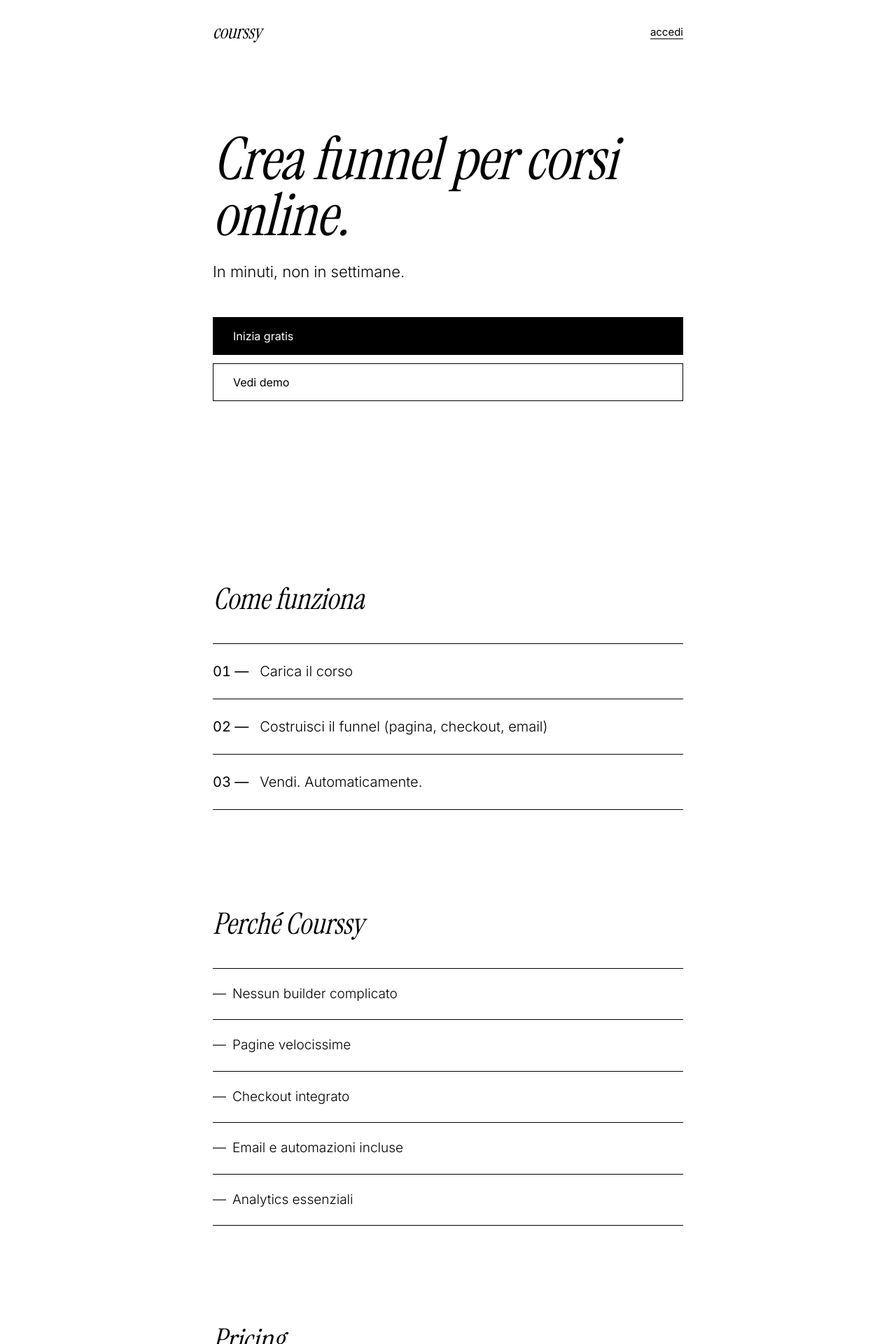
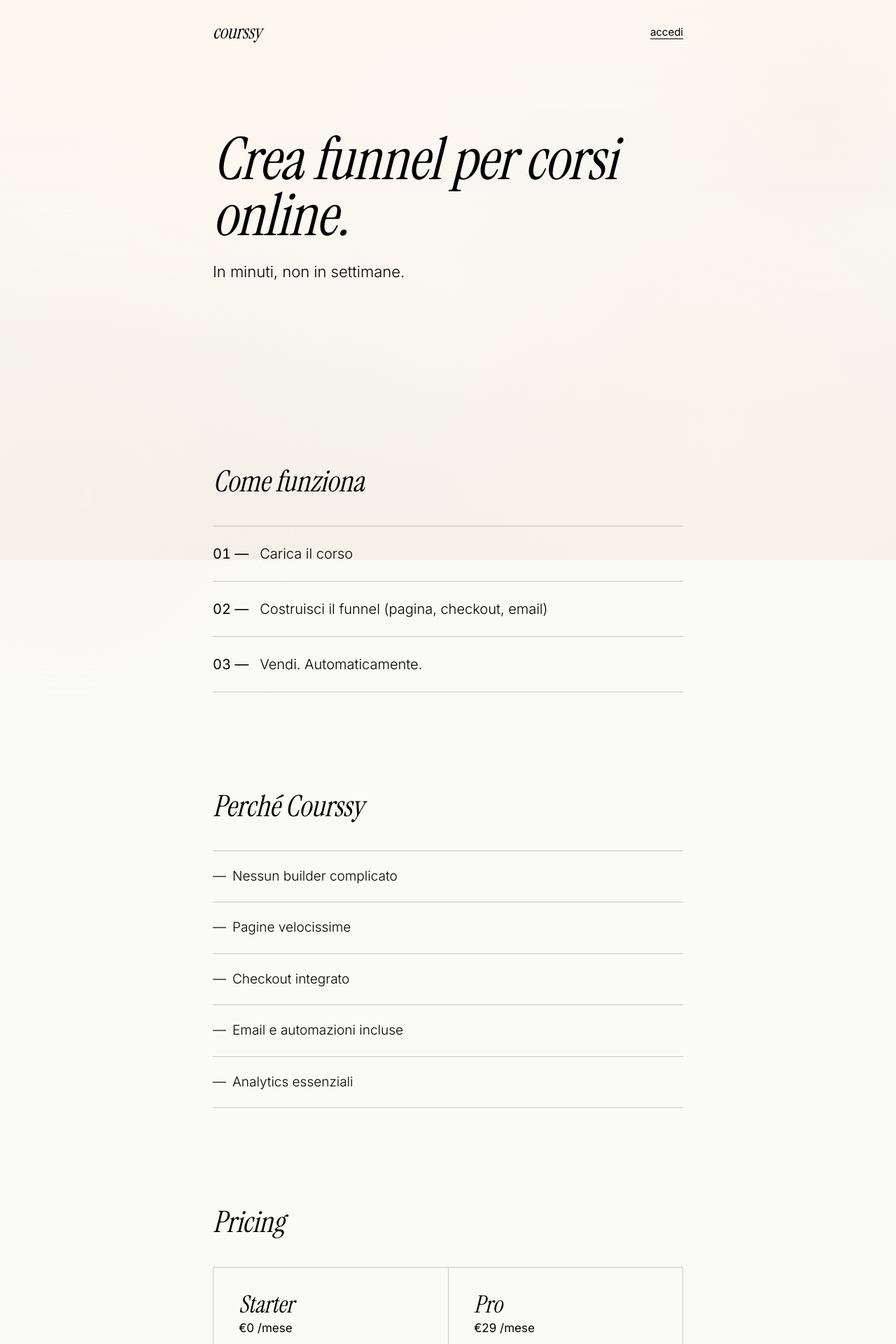
Before and after one commit to Marcuss-ops/Courser, a Next.js app: page / in a window 1280 px wide. Shown: the top 1920 px of the page at 70% size. Built offline with nearby package versions, Linux system fonts and the light colour scheme; no server answers.

Commit message:
style: remove hero buttons and add soft beige gradient blur background for modern premium look

```diff
--- a/src/app/page.tsx
+++ b/src/app/page.tsx
@@ -19,9 +19,51 @@ const inter = Inter({
 export default function HomePage() {
   return (
     <div
-      className={`${instrumentSerif.variable} ${inter.variable} min-h-screen bg-white text-black font-sans`}
+      className={`${instrumentSerif.variable} ${inter.variable} min-h-screen text-black font-sans relative overflow-hidden`}
+      style={{ background: "#FAFAF8" }}
     >
-      <div className="max-w-[720px] mx-auto px-6">
+      {/* Soft gradient orbs for modern premium feel */}
+      <div
+        className="fixed inset-0 pointer-events-none"
+        style={{ background: `
+          radial-gradient(ellipse 800px 600px at 20% 20%, rgba(255, 248, 240, 0.8) 0%, transparent 70%),
+          radial-gradient(ellipse 600px 800px at 80% 80%, rgba(255, 245, 235, 0.6) 0%, transparent 70%),
+          radial-gradient(ellipse 500px 500px at 50% 50%, rgba(255, 250, 245, 0.4) 0%, transparent 60%),
+          linear-gradient(180deg, #FAFAF8 0%, #F5F0E8 100%)
+        ` }}
+      />
+
+      {/* Glowing accent orb top-right */}
+      <div
+        className="fixed w-[400px] h-[400px] rounded-full pointer-events-none"
+        style={{
+          background: "radial-gradient(circle, rgba(255, 230, 210, 0.5) 0%, transparent 70%)",
+          top: "-100px",
+          right: "-100px",
+          filter: "blur(80px)",
+        }}
+      />
+
+      {/* Glowing accent orb bottom-left */}
+      <div
+        className="fixed w-[500px] h-[500px] rounded-full pointer-events-none"
+        style={{
+          background: "radial-gradient(circle, rgba(255, 240, 225, 0.4) 0%, transparent 70%)",
+          bottom: "-150px",
+          left: "-150px",
+          filter: "blur(100px)",
+        }}
+      />
+
+      {/* Subtle warm gradient top */}
+      <div
+        className="fixed inset-x-0 top-0 h-[300px] pointer-events-none"
+        style={{
+          background: "linear-gradient(180deg, rgba(255, 245, 235, 0.6) 0%, transparent 100%)",
+        }}
+      />
+
+      <div className="relative max-w-[720px] mx-auto px-6">
         {/* Header */}
         <header className="flex justify-between items-center py-8">
           <div
@@ -47,23 +89,9 @@ export default function HomePage() {
             >
               Crea funnel per corsi online.
             </h1>
-            <p className="text-[22px] mb-12 font-light">
+            <p className="text-[22px] font-light">
               In minuti, non in settimane.
             </p>
-            <div className="flex gap-3 flex-wrap sm:flex-col sm:items-stretch">
-              <Link
-                href="/admin"
-                className="inline-block px-7 py-3.5 border border-black text-[16px] font-normal no-underline bg-black text-white hover:bg-white hover:text-black transition-all duration-150"
-              >
-                Inizia gratis
-              </Link>
-              <Link
-                href="#demo"
-                className="inline-block px-7 py-3.5 border border-black text-[16px] font-normal no-underline bg-white text-black hover:bg-black hover:text-white transition-all duration-150"
-              >
-                Vedi demo
-              </Link>
-            </div>
           </section>
 
           {/* Come funziona */}
@@ -74,16 +102,16 @@ export default function HomePage() {
             >
               Come funziona
             </h2>
-            <div className="border-t border-black">
-              <div className="flex gap-4 sm:gap-4 py-5 sm:py-6 border-b border-black text-[18px] sm:text-[20px] font-light">
+            <div className="border-t border-black/20">
+              <div className="flex gap-4 sm:gap-4 py-5 sm:py-6 border-b border-black/20 text-[18px] sm:text-[20px] font-light">
                 <span className="min-w-[48px] font-normal tabular-nums sm:min-w-[40px]">01 —</span>
                 <span>Carica il corso</span>
               </div>
-              <div className="flex gap-4 sm:gap-4 py-5 sm:py-6 border-b border-black text-[18px] sm:text-[20px] font-light">
+              <div className="flex gap-4 sm:gap-4 py-5 sm:py-6 border-b border-black/20 text-[18px] sm:text-[20px] font-light">
                 <span className="min-w-[48px] font-normal tabular-nums sm:min-w-[40px]">02 —</span>
                 <span>Costruisci il funnel (pagina, checkout, email)</span>
               </div>
-              <div className="flex gap-4 sm:gap-4 py-5 sm:py-6 border-b border-black text-[18px] sm:text-[20px] font-light">
+              <div className="flex gap-4 sm:gap-4 py-5 sm:py-6 border-b border-black/20 text-[18px] sm:text-[20px] font-light">
                 <span className="min-w-[48px] font-normal tabular-nums sm:min-w-[40px]">03 —</span>
                 <span>Vendi. Automaticamente.</span>
               </div>
@@ -98,7 +126,7 @@ export default function HomePage() {
             >
               Perché Courssy
             </h2>
-            <ul className="list-none border-t border-black">
+            <ul className="list-none border-t border-black/20">
               {[
                 "Nessun builder complicato",
                 "Pagine velocissime",
@@ -108,7 +136,7 @@ export default function HomePage() {
               ].map((item) => (
                 <li
                   key={item}
-                  className="py-[22px] pl-7 border-b border-black text-[19px] relative font-light"
+                  className="py-[22px] pl-7 border-b border-black/20 text-[19px] relative font-light"
                 >
                   <span className="absolute left-0">—</span>
                   {item}
@@ -125,8 +153,8 @@ export default function HomePage() {
             >
               Pricing
             </h2>
-            <div className="grid grid-cols-1 sm:grid-cols-2 border border-black border-b-none">
-              <div className="p-9 border-b border-r sm:border-r-0 border-black">
+            <div className="grid grid-cols-1 sm:grid-cols-2 border border-black/20 border-b-none">
+              <div className="p-9 border-b border-r sm:border-r-0 border-black/20">
                 <div
                   className="font-serif italic text-[34px] mb-1 leading-none"
                   style={{ fontFamily: "var(--font-serif), 'Instrument Serif', serif" }}
@@ -143,7 +171,7 @@ export default function HomePage() {
                   ))}
                 </ul>
               </div>
-              <div className="p-9 border-b border-black sm:border-l border-black">
+              <div className="p-9 border-b border-black/20 sm:border-l border-black/20">
                 <div
                   className="font-serif italic text-[34px] mb-1 leading-none"
                   style={{ fontFamily: "var(--font-serif), 'Instrument Serif', serif" }}
@@ -164,7 +192,7 @@ export default function HomePage() {
           </section>
 
           {/* CTA */}
-          <section className="py-[100px] text-center border-t border-b border-black mb-0">
+          <section className="py-[100px] text-center border-t border-b border-black/20 mb-0">
             <h2
               className="font-serif italic font-normal text-[clamp(44px,8vw,64px)] leading-[1] mb-9"
               style={{ fontFamily: "var(--font-serif), 'Instrument Serif', serif" }}
```
